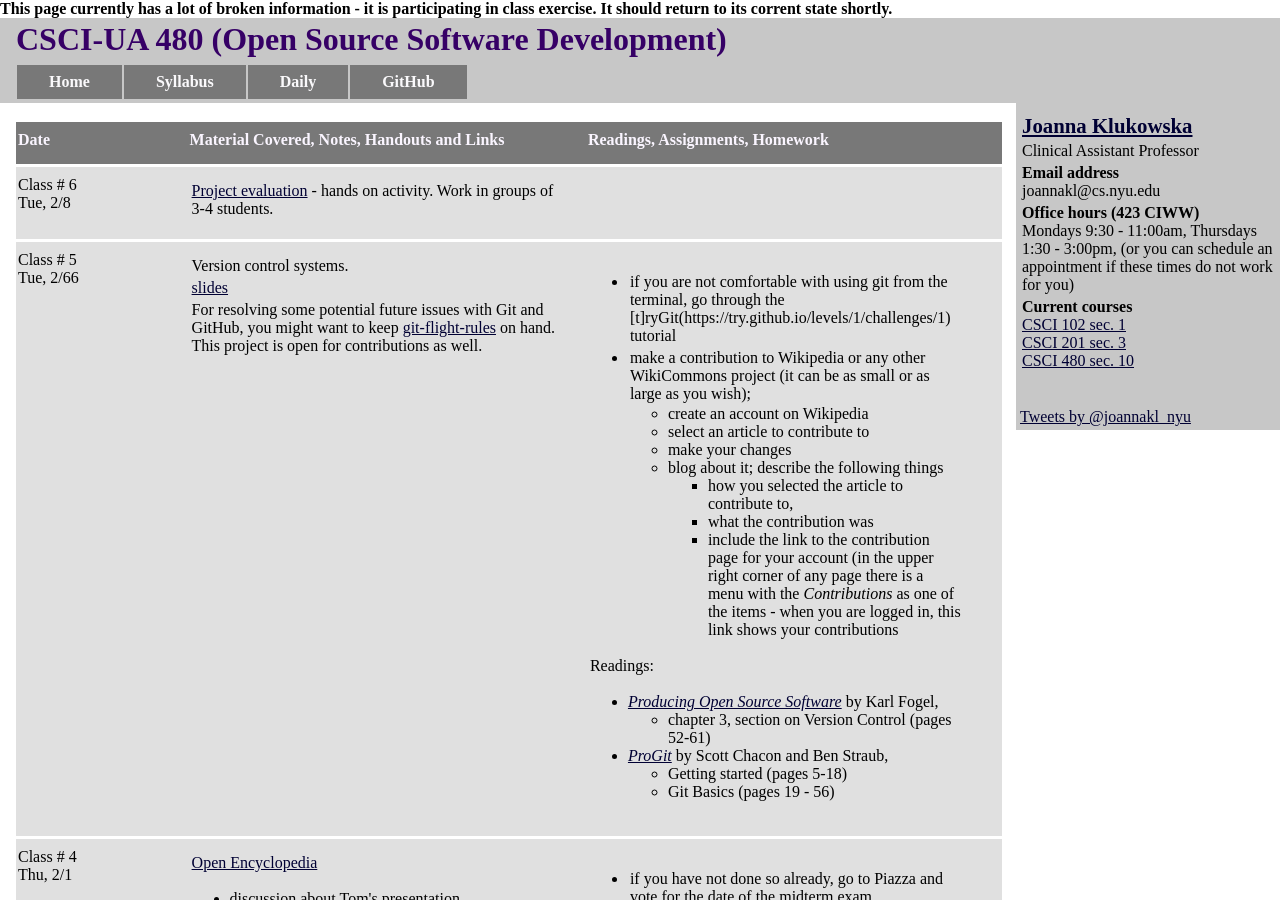
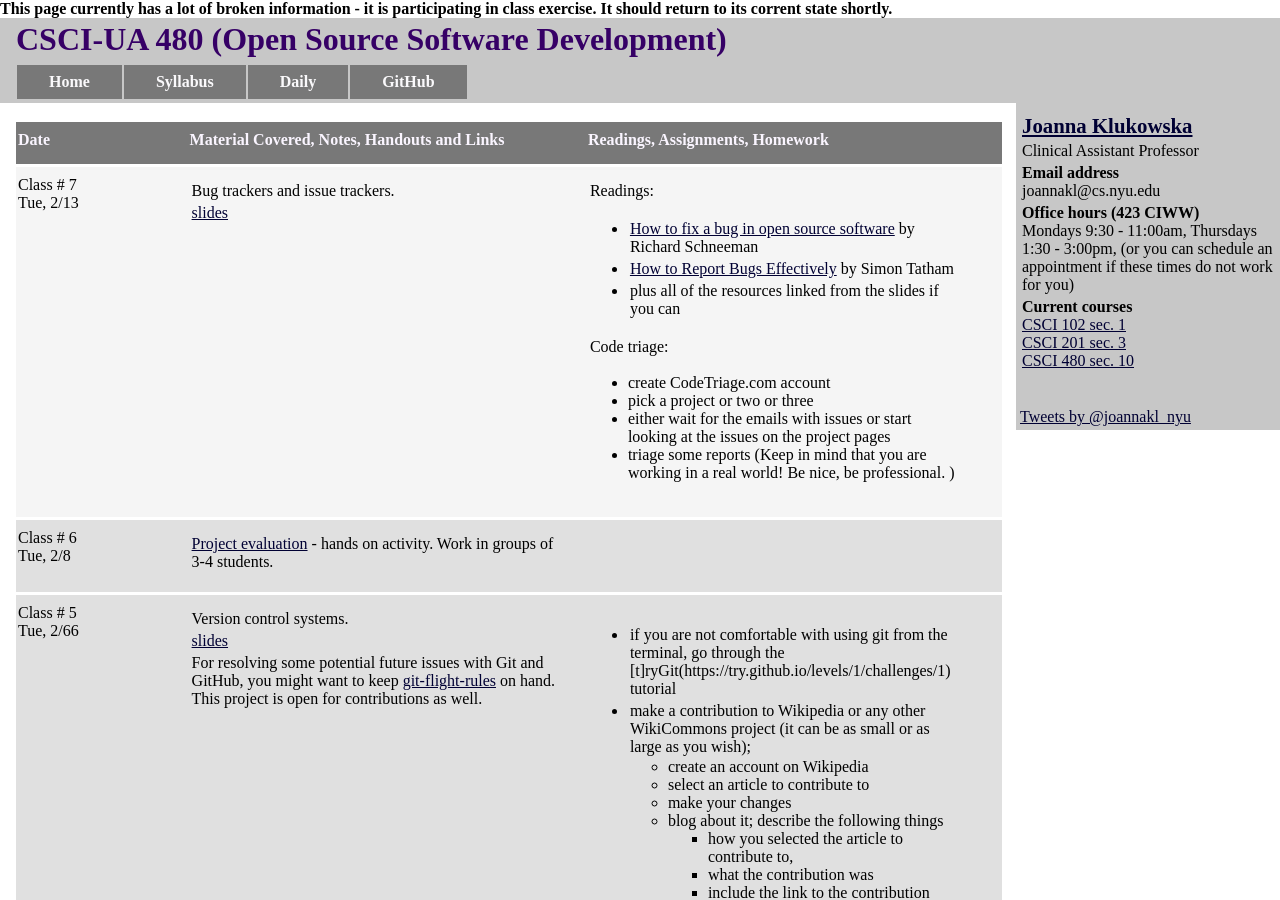
Before and after one commit to joannakl/cs480_s18, a Jekyll site: the page built from daily.html, in a window 1280 px wide and 900 px high. Built offline with Jekyll 4.4.1, drawn with Linux system fonts in a browser that asks for light colours; comment, search, counter and statistics services are not loaded.

Commit message:
week4 updates for Tuesday

```diff
--- a/_includes/daily/07.markdown
+++ b/_includes/daily/07.markdown
@@ -11,7 +11,10 @@ Tue, 2/13
 <div class="column_materials">
 <p markdown="block">
 
+Bug trackers and issue trackers.
 
+
+[slides](slides/week4/bug_tracker.html)
 
 </p>
 </div>
@@ -20,6 +23,21 @@ Tue, 2/13
 <div class="column_assign">
 <p markdown="block">
 
+Readings:
+
+- [How to fix a bug in open source software](https://opensource.com/life/16/8/how-get-bugs-fixed-open-source-software) by Richard Schneeman
+
+
+- [How to Report Bugs Effectively](https://www.chiark.greenend.org.uk/~sgtatham/bugs.html) by Simon Tatham
+
+- plus all of the resources linked from the slides if you can
+
+Code triage:
+- create CodeTriage.com account
+- pick a project or two or three
+- either wait for the emails with issues or start looking at the issues on the project pages
+- triage some reports
+(Keep in mind that you are working in a real world! Be nice, be professional. )
 
 
 
--- a/daily.html
+++ b/daily.html
@@ -7,6 +7,7 @@ days:
     - "04"
     - "05"
     - "06"
+    - "07"
 ---
 
 <div class="titles">
--- a/slides/css/slides.css
+++ b/slides/css/slides.css
@@ -44,6 +44,8 @@ h1, h2, h3 {
 .tiny { font-size: 50%; }
 .small { font-size: 70%; }
 .big { font-size: 140%; }
+.large { font-size: 200%; }
+.huge { font-size: 300%; }
 .code{font-family: 'Ubuntu Mono'; }
 .center { text-align: center; }
 .left { text-align: left; }
```
Also changed, not shown: slides/week4/bug_tracker.html (added, +161 -0 lines).
